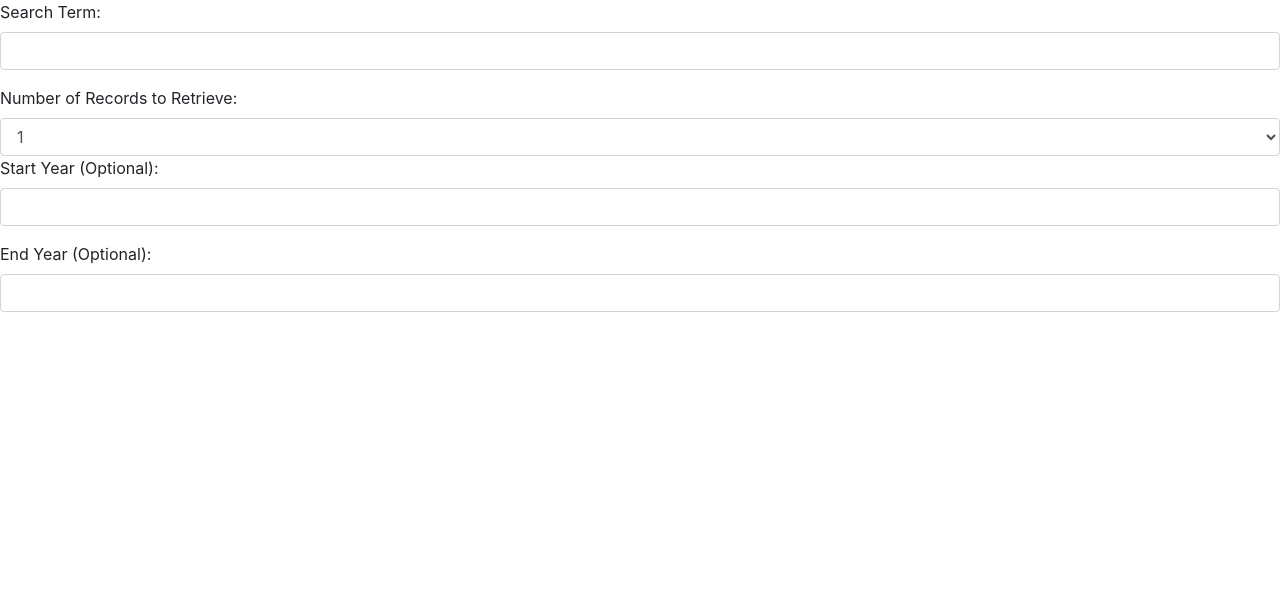
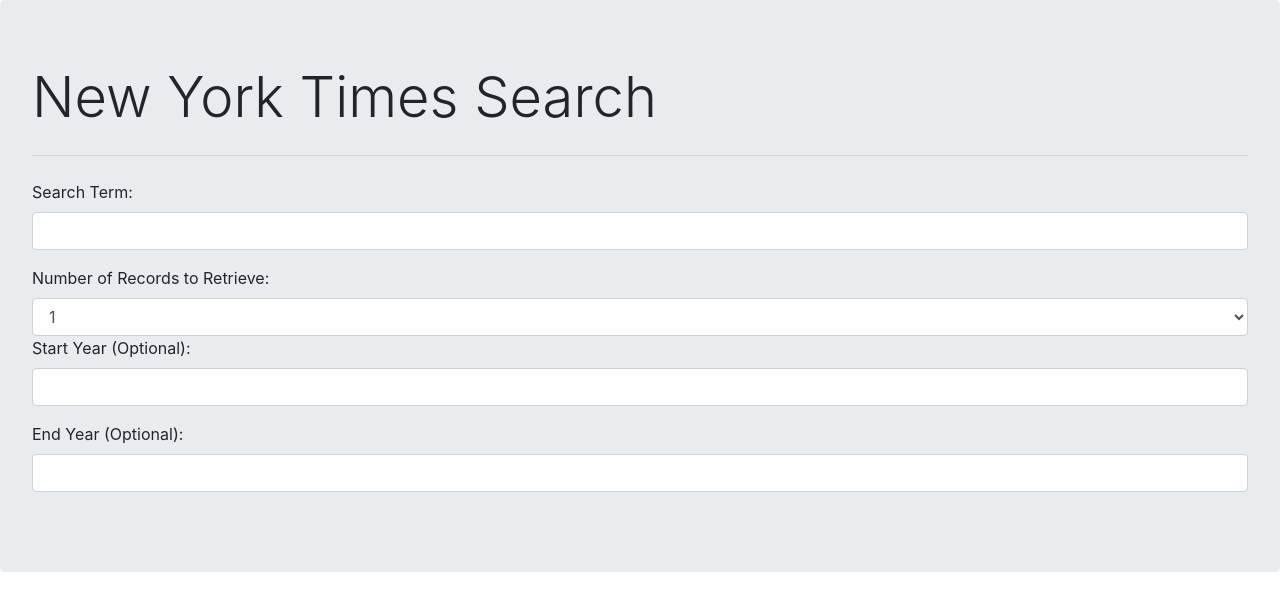
Before and after one commit to rlacon/nyt-search-api, a plain HTML site: page NYT-api.html in a window 1280 px wide. Drawn offline with nearby package versions, Linux system fonts and the light colour scheme.

Commit message:
added jumborton and search from

```diff
--- a/NYT-api.html
+++ b/NYT-api.html
@@ -11,6 +11,9 @@
 </head>
 
 <body>
+    <div class="jumbotron">
+        <h1 class="display-4">New York Times Search</h1>
+        <hr class="my-4">
 
     <form>
         <div class="form-group">
```
